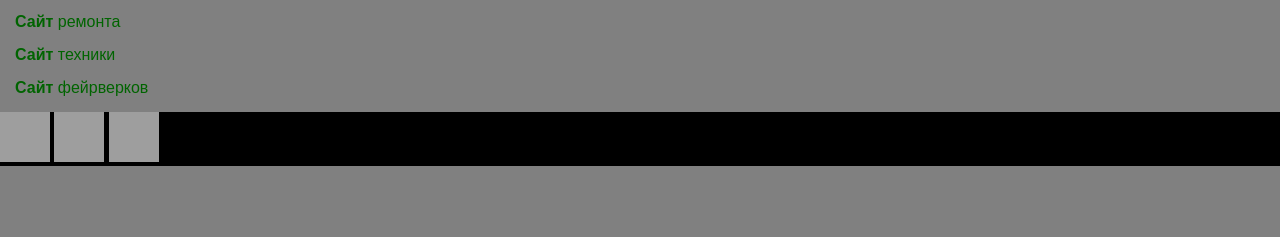
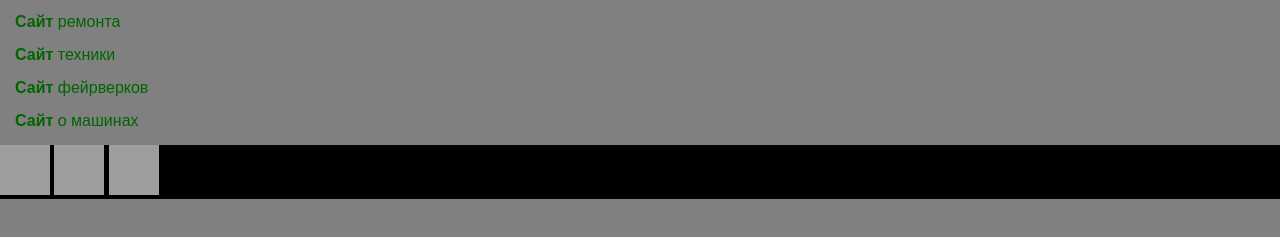
Before and after one commit to Matvey2011Matvey/vipusknoy, a plain HTML site: page mysites.html in a window 1280 px wide. Shown: the part 145-382 px from the top of the page. Drawn offline with Linux system fonts and the light colour scheme; grey boxes are pictures that could not be loaded.

Commit message:
Update mysites.html

```diff
--- a/mysites.html
+++ b/mysites.html
@@ -15,6 +15,8 @@
         <p><a class="link-text" href="https://matvey2011matvey.github.io/19/"><b>Сайт</b></a> техники</p>
         <p><a class="link-text" href="https://matvey2011matvey.github.io/new/"><b>Сайт</b></a> фейрверков</p>
 
+        <p><a class="link-text" href="http://matveymorozov.tilda.ws/car"><b>Сайт</b></a> о машинах</p>
+
     </main>
     <footer>
       <a class="social" href=""><img src="https://backoffice.algoritmika.org/uploads/2021/04/social1_0_1618254571.png" width="100px" height="100px"/></a>
```
